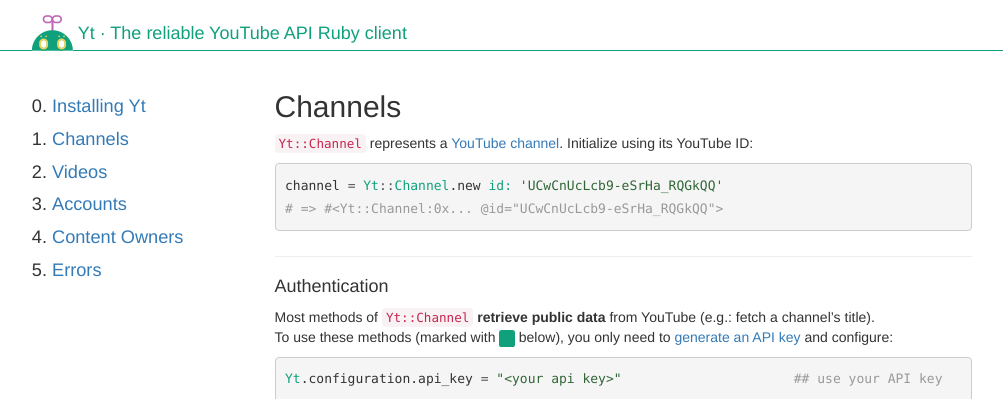
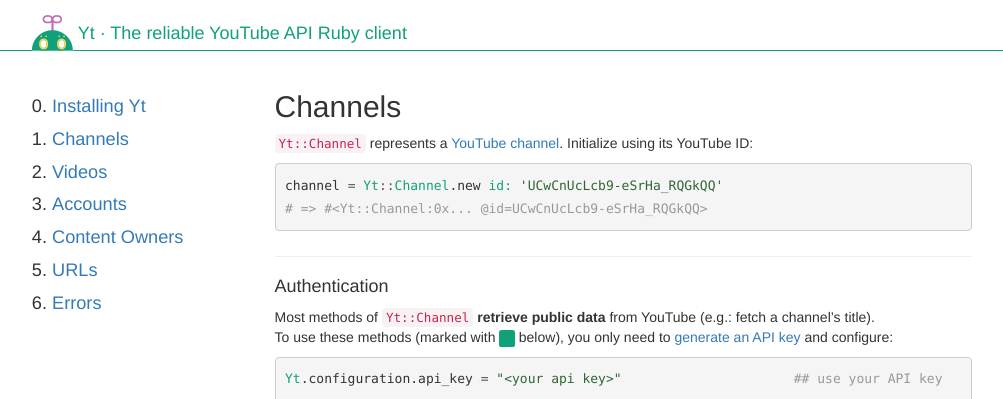
Before and after one commit to nullscreen/yt-core, a Jekyll site: the page built from docs/channels.html, in a window 1280 px wide and 900 px high. Shown: the top 399 px of the window, without its empty margins (138-1141 px from the left). Built offline with Jekyll 4.4.1, drawn with Linux system fonts in a browser that asks for light colours; nearby versions of some CDN libraries; some web fonts are replaced.

Commit message:
Add Yt::URL

```diff
--- a/docs/_includes/header.html
+++ b/docs/_includes/header.html
@@ -41,6 +41,11 @@
         {% else %}
           <li><a href="{{ site.baseurl }}/content_owners.html">Content Owners</a></li>
         {% endif %}
+        {% if page.url == '/urls.html' %}
+          <li class="active"><a href="{{ site.baseurl }}/urls.html">URLs</a></li>
+        {% else %}
+          <li><a href="{{ site.baseurl }}/urls.html">URLs</a></li>
+        {% endif %}
         {% if page.url == '/errors.html' %}
           <li class="active"><a href="{{ site.baseurl }}/errors.html">Errors</a></li>
         {% else %}
--- a/docs/_layouts/default.html
+++ b/docs/_layouts/default.html
@@ -33,6 +33,11 @@
               {% else %}
                 <li><a href="{{ site.baseurl }}/content_owners.html">Content Owners</a></li>
               {% endif %}
+              {% if page.url == '/urls.html' %}
+                <li><a href="{{ site.baseurl }}/urls.html" class="active">URLs</a></li>
+              {% else %}
+                <li><a href="{{ site.baseurl }}/urls.html">URLs</a></li>
+              {% endif %}
               {% if page.url == '/errors.html' %}
                 <li><a href="{{ site.baseurl }}/errors.html" class="active">Errors</a></li>
               {% else %}
--- a/docs/channels.html
+++ b/docs/channels.html
@@ -10,7 +10,7 @@
 
 {% highlight ruby %}
 channel = Yt::Channel.new id: 'UCwCnUcLcb9-eSrHa_RQGkQQ'
-# => #<Yt::Channel:0x... @id="UCwCnUcLcb9-eSrHa_RQGkQQ">
+# => #<Yt::Channel:0x... @id=UCwCnUcLcb9-eSrHa_RQGkQQ>
 {% endhighlight %}
 
 <hr />
--- a/docs/index.html
+++ b/docs/index.html
@@ -71,14 +71,14 @@
     </p-->
     <p>
       Then, create an instance of <code>Yt::Authentication</code> with the scopes and the redirect URI specified above:</p><pre>
-{% include doc.html link="Authentication#new" %}{% include example.html object='auth = Yt::Authentication' method='new' params=' <span class="ss">redirect_uri:</span> redirect_uri<span class="p">,</span> <span class="ss">scopes:</span> scopes' %}</pre>
+{% include doc.html link="Authentication#initialize" %}{% include example.html object='auth = Yt::Authentication' method='new' params=' <span class="ss">redirect_uri:</span> redirect_uri<span class="p">,</span> <span class="ss">scopes:</span> scopes' %}</pre>
     <p>
       Next, ask users to click on a link to authorize your app. The URL for the link can be obtained with:</p><pre>
 {% include doc.html link="Authentication#url" %}{% include example.html object='auth' method='url' result='"https://accounts.google.com/o/oauth2/auth?access_type=..."' %}</pre>
     <p>
       Once the users authorize your app, they will be redirected to the URI you specified.<br />
       The extra query parameter <code>?code=...</code> at the end of the URI is what you need to obtain the refresh token:</p><pre>
-{% include doc.html link="Authentication#new" %}{% include example.html object='auth = Yt::Authentication' method='new' params=' <span class="ss">redirect_uri:</span> redirect_uri<span class="p">,</span> <span class="ss">code:</span> code' %}
+{% include doc.html link="Authentication#initialize" %}{% include example.html object='auth = Yt::Authentication' method='new' params=' <span class="ss">redirect_uri:</span> redirect_uri<span class="p">,</span> <span class="ss">code:</span> code' %}
 {% include doc.html link="Authentication#tokens" %}{% include example.html object='auth' method='tokens' result='{access_token: "ya29.CjS...", refresh_token: "1/Flk6..."}' %}</pre>
     <p>
       You can now perform actions on YouTube on behalf of the authorized account, for instance:</p>
--- a/docs/videos.html
+++ b/docs/videos.html
@@ -10,7 +10,7 @@
 
 {% highlight ruby %}
 video = Yt::Video.new id: 'gknzFj_0vvY'
-# => #<Yt::Video:0x... @id="gknzFj_0vvY">
+# => #<Yt::Video:0x... @id=gknzFj_0vvY>
 {% endhighlight %}
 
 <hr />
--- a/lib/yt.rb
+++ b/lib/yt.rb
@@ -13,6 +13,7 @@
 require 'yt/configuration'
 require 'yt/content_owner'
 require 'yt/relation'
+require 'yt/url'
 require 'yt/video'
 
 require 'yt/errors/no_items'
```
Also changed, not shown: docs/urls.html (added, +56 -0 lines), lib/yt/url.rb (added, +93 -0 lines), spec/url_spec.rb (added, +89 -0 lines).
